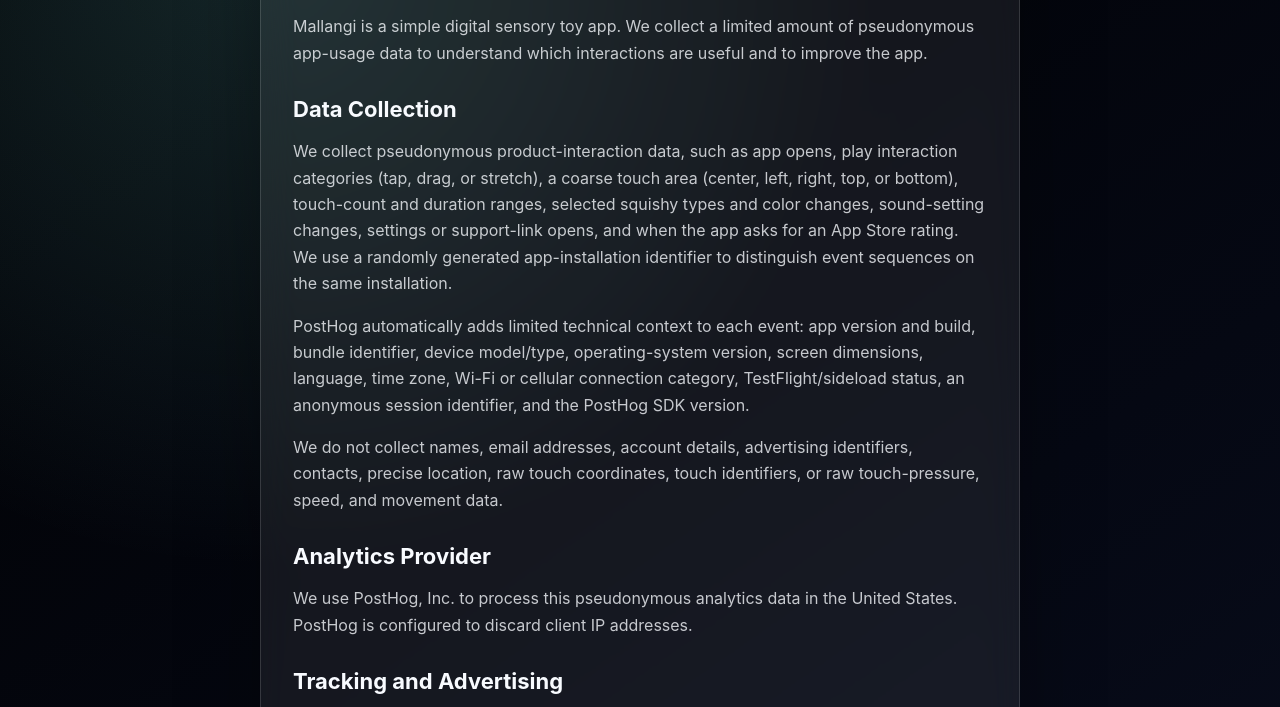
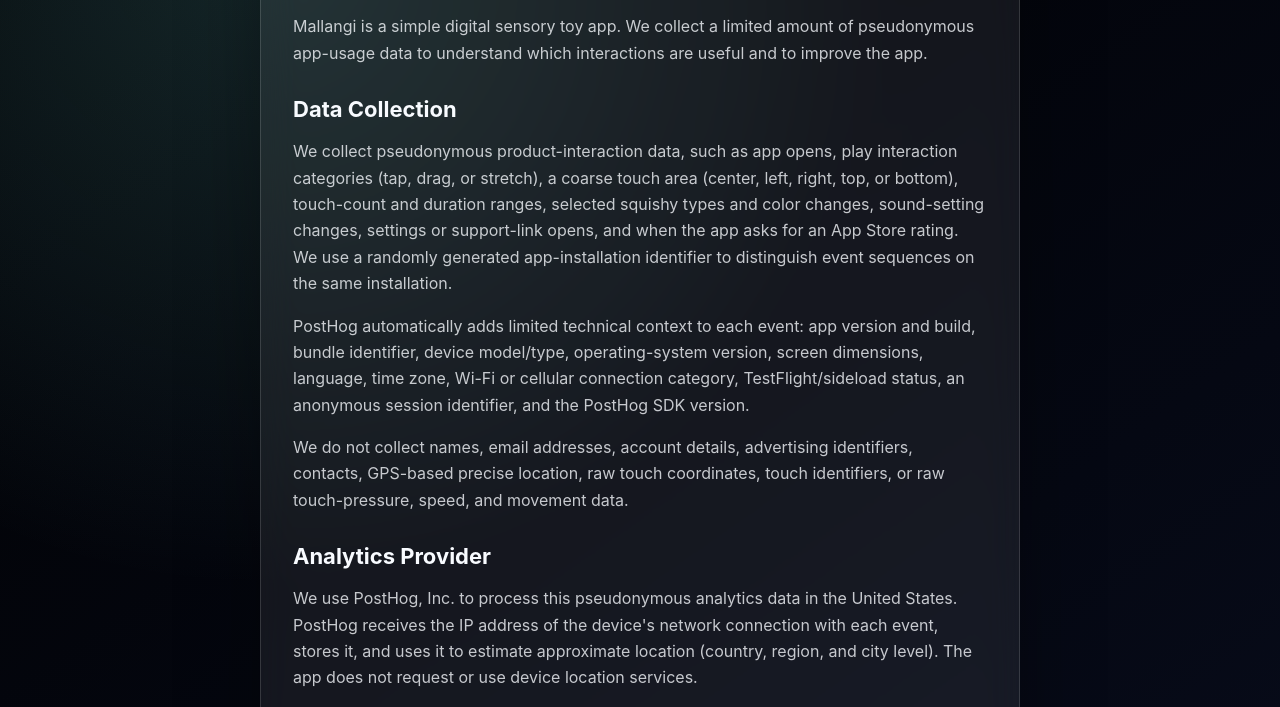
Before and after one commit to doyoonear/mallangi, a plain HTML site: page privacy/index.html in a window 1280 px wide. Shown: the part 232-939 px from the top of the page. Drawn offline with Linux system fonts and the light colour scheme.

Commit message:
docs: disclose IP address collection and approximate location
The PostHog project does not discard IPs and enriches events with GeoIP.

Co-Authored-By: Claude Opus 5.5 <noreply@anthropic.com>

```diff
--- a/privacy/index.html
+++ b/privacy/index.html
@@ -29,10 +29,10 @@
       <h2>Data Collection</h2>
       <p>We collect pseudonymous product-interaction data, such as app opens, play interaction categories (tap, drag, or stretch), a coarse touch area (center, left, right, top, or bottom), touch-count and duration ranges, selected squishy types and color changes, sound-setting changes, settings or support-link opens, and when the app asks for an App Store rating. We use a randomly generated app-installation identifier to distinguish event sequences on the same installation.</p>
       <p>PostHog automatically adds limited technical context to each event: app version and build, bundle identifier, device model/type, operating-system version, screen dimensions, language, time zone, Wi-Fi or cellular connection category, TestFlight/sideload status, an anonymous session identifier, and the PostHog SDK version.</p>
-      <p>We do not collect names, email addresses, account details, advertising identifiers, contacts, precise location, raw touch coordinates, touch identifiers, or raw touch-pressure, speed, and movement data.</p>
+      <p>We do not collect names, email addresses, account details, advertising identifiers, contacts, GPS-based precise location, raw touch coordinates, touch identifiers, or raw touch-pressure, speed, and movement data.</p>
 
       <h2>Analytics Provider</h2>
-      <p>We use PostHog, Inc. to process this pseudonymous analytics data in the United States. PostHog is configured to discard client IP addresses.</p>
+      <p>We use PostHog, Inc. to process this pseudonymous analytics data in the United States. PostHog receives the IP address of the device's network connection with each event, stores it, and uses it to estimate approximate location (country, region, and city level). The app does not request or use device location services.</p>
 
       <h2>Tracking and Advertising</h2>
       <p>Mallangi does not track you across apps or websites. We do not use analytics data for advertising, share it with advertising networks or data brokers, or combine it with third-party data.</p>
```
